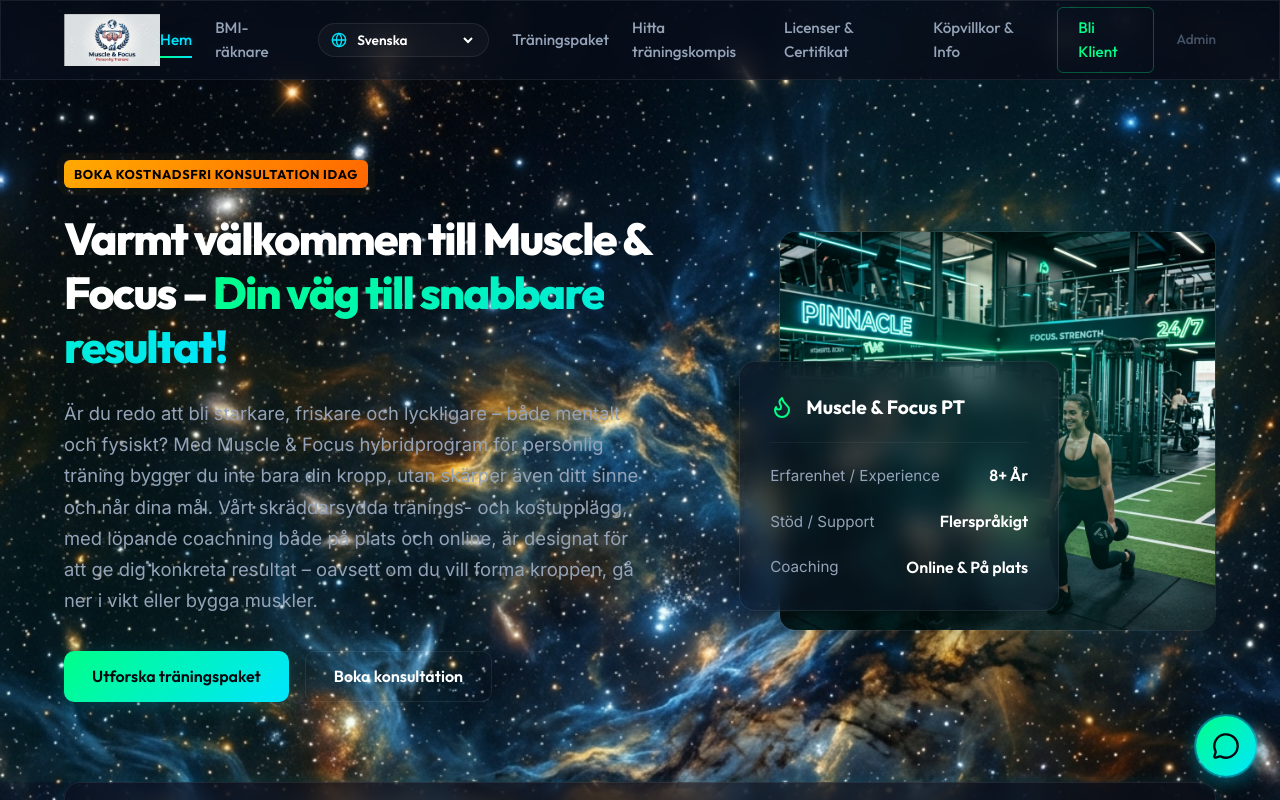
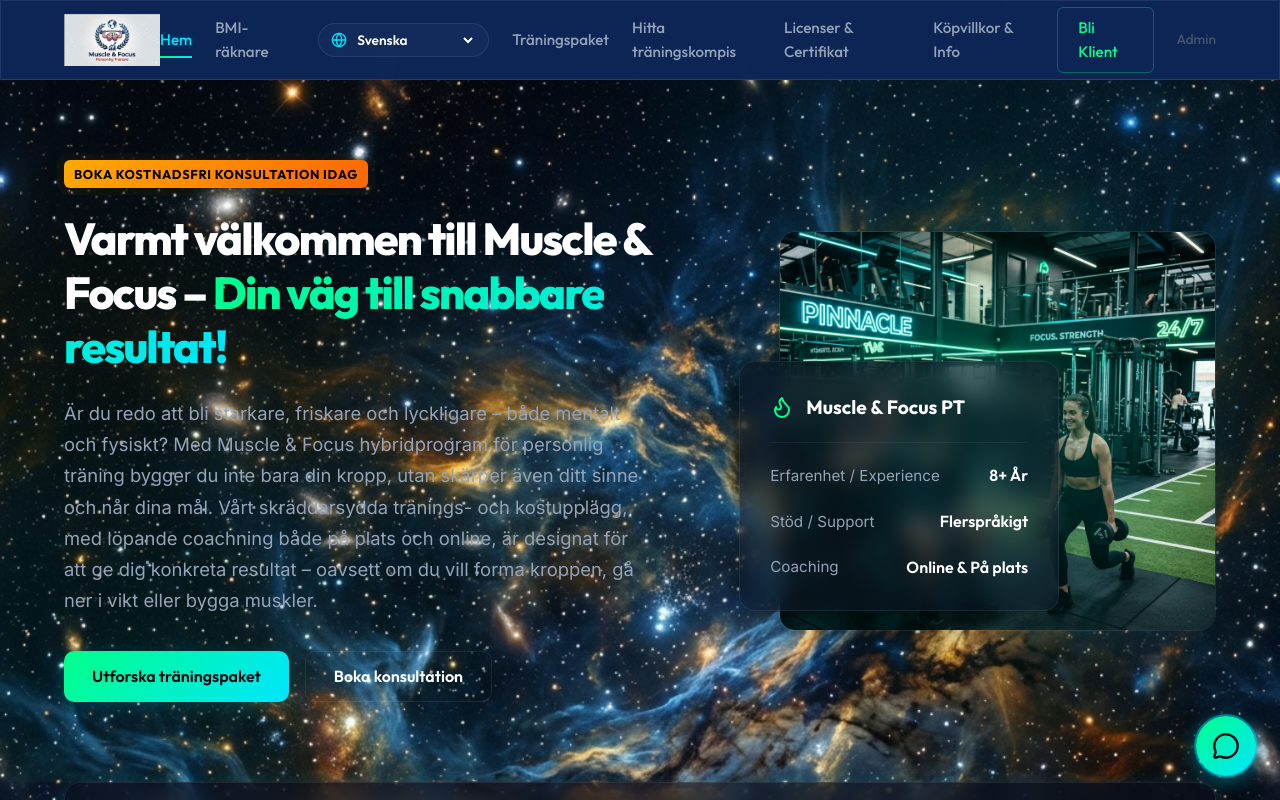
Before and after one commit to ali456663/muscle-focus, a React app: page / in a window 1280 px wide. Shown: the top 800 px of the page. Built offline with nearby package versions, Linux system fonts and the light colour scheme; the HTML template or start-up script is replaced by a standard one.

Commit message:
Design update: Increased specificity and adjusted blue color for navbar background

```diff
--- a/src/components/Navbar.css
+++ b/src/components/Navbar.css
@@ -1,4 +1,4 @@
-.navbar {
+.navbar.glass-panel {
   position: sticky;
   top: 0;
   left: 0;
@@ -7,10 +7,10 @@
   z-index: 1000;
   display: flex;
   align-items: center;
-  border-bottom: 1px solid rgba(0, 150, 255, 0.2);
-  background: rgba(13, 27, 62, 0.95);
-  backdrop-filter: blur(12px);
-  -webkit-backdrop-filter: blur(12px);
+  border-bottom: 1px solid rgba(0, 150, 255, 0.3) !important;
+  background: rgba(13, 38, 87, 0.98) !important;
+  backdrop-filter: blur(12px) !important;
+  -webkit-backdrop-filter: blur(12px) !important;
 }
 
 .navbar-container {
@@ -134,7 +134,7 @@
 }
 
 /* Mobile Menu Drawer */
-.mobile-menu {
+.mobile-menu.glass-panel {
   display: none;
   position: absolute;
   top: 80px;
@@ -143,8 +143,8 @@
   padding: 24px;
   flex-direction: column;
   gap: 20px;
-  border-bottom: 1px solid rgba(0, 150, 255, 0.2);
-  background: rgba(13, 27, 62, 0.98);
+  border-bottom: 1px solid rgba(0, 150, 255, 0.3) !important;
+  background: rgba(13, 38, 87, 0.98) !important;
   transform: translateY(-20px);
   opacity: 0;
   visibility: hidden;
```
